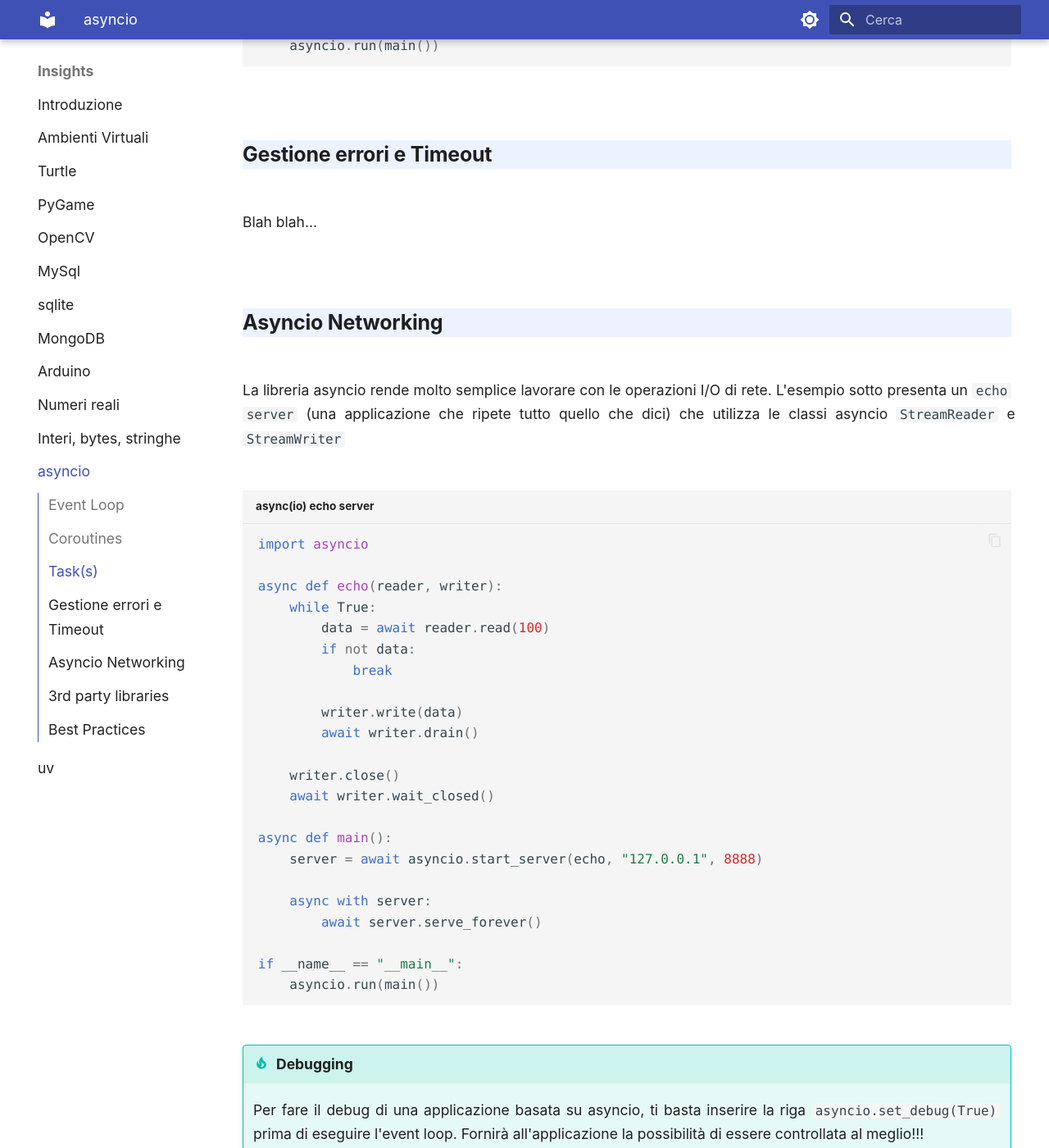
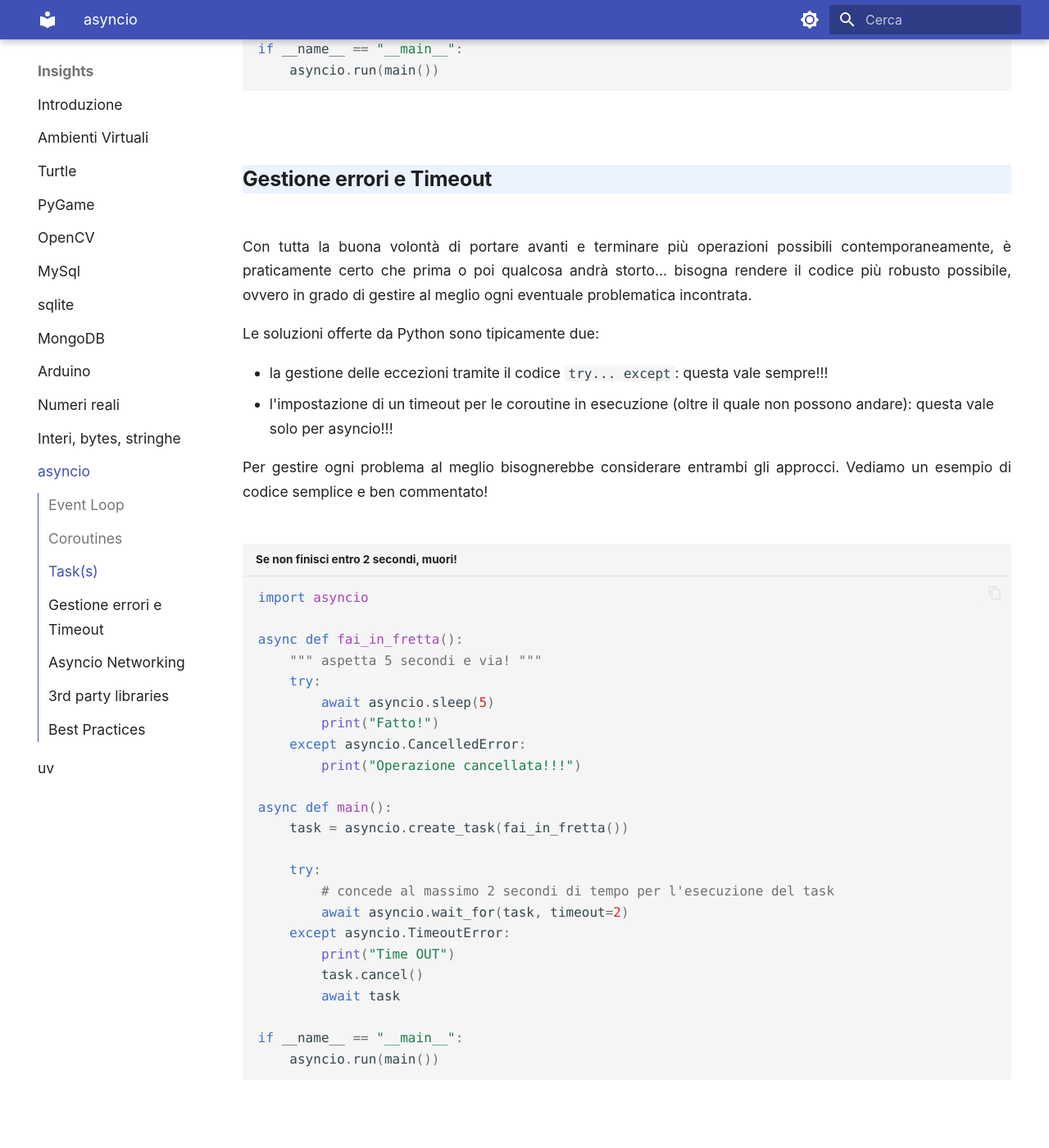
Before and after one commit to adjamhub/pyhandouts, an MkDocs documentation site: the page built from docs/insights/99_asyncio.md, in a window 1280 px wide and 1400 px high, scrolled down 2558 px. Shown: the whole window at 82% size. Built offline with MkDocs 1.6.1 and Material for MkDocs 9.7.7, drawn with Linux system fonts in a browser that asks for light colours; some of the changed text lies outside the part shown.

Commit message:
asyncio intro. First level reached!

````diff
--- a/docs/insights/99_asyncio.md
+++ b/docs/insights/99_asyncio.md
@@ -25,7 +26,7 @@
 
 ## Coroutines
 Le **coroutine**(s) non sono altro che funzioni asincrone, ovvero definite con la sintassi `async def`. La loro caratteristica principale, rispetto
-alle normali funzioni è che hanno la facoltà di restituire il controllo all'event loop tramite l'utilizzo della keyword `await`, permettendo ad altre
+alle normali funzioni è che hanno la facoltà di restituire il controllo all'*event loop* tramite l'utilizzo della keyword `await`, permettendo ad altre
 operazioni di essere eseguite nel frattempo.
 
 
@@ -33,7 +34,7 @@
 import asyncio
 
 async def saluta(nome, delay):
-    """ Aspetta delay secondi (asincrono) e poi saluta {nome}"""
+    """ Aspetta {delay} secondi (asincrono) e poi saluta {nome}"""
     await asyncio.sleep(delay)
     print(f"Ciao, {nome}!")
 
@@ -53,7 +54,7 @@
 ```
 
 ## Task(s)
-Un `asyncio task` è una coroutine in programma per l'esecuzione e gestita in maniera indipendente.
+Un **task asyncio** è una coroutine in programma per l'esecuzione e gestita in maniera indipendente.
 
 ``` py title="Creazione ed esecuzione di task asincroni"
 import asyncio
@@ -78,12 +79,49 @@
 
 ## Gestione errori e Timeout
 
-Blah blah...
+Con tutta la buona volontà di portare avanti e terminare più operazioni possibili contemporaneamente, è praticamente
+certo che prima o poi qualcosa andrà storto... bisogna rendere il codice più robusto possibile, ovvero in grado di gestire al meglio
+ogni eventuale problematica incontrata.
+
+Le soluzioni offerte da Python sono tipicamente due:
+
+- la gestione delle eccezioni tramite il codice `try... except`: questa vale sempre!!!
+- l'impostazione di un timeout per le coroutine in esecuzione (oltre il quale non possono andare): questa vale solo per asyncio!!!
+
+Per gestire ogni problema al meglio bisognerebbe considerare entrambi gli approcci. Vediamo un esempio di codice semplice e ben commentato!
+
+
+``` py title="Se non finisci entro 2 secondi, muori!"
+import asyncio
+
+async def fai_in_fretta():
+    """ aspetta 5 secondi e via! """
+    try:
+        await asyncio.sleep(5)
+        print("Fatto!")
+    except asyncio.CancelledError:
+        print("Operazione cancellata!!!")
+
+async def main():
+    task = asyncio.create_task(fai_in_fretta())
+
+    try:
+        # concede al massimo 2 secondi di tempo per l'esecuzione del task
+        await asyncio.wait_for(task, timeout=2)
+    except asyncio.TimeoutError:
+        print("Time OUT")
+        task.cancel()
+        await task
+
+if __name__ == "__main__":
+    asyncio.run(main())
+```
+
 
 
 ## Asyncio Networking
 
-La libreria asyncio rende molto semplice lavorare con le operazioni I/O di rete. L'esempio sotto presenta un `echo server`
+La libreria `asyncio` rende molto semplice lavorare con le operazioni I/O di rete. L'esempio sotto presenta un **echo server**
 (una applicazione che ripete tutto quello che dici) che utilizza le classi asyncio `StreamReader` e `StreamWriter`
 
 
@@ -115,29 +153,38 @@
 
 !!! tip "Debugging"
     Per fare il debug di una applicazione basata su asyncio, ti basta inserire la riga
-    `asyncio.set_debug(True)` prima di eseguire l'event loop. Fornirà all'applicazione
-    la possibilità di essere controllata al meglio!!!
+    `asyncio.set_debug(True)` prima di eseguire l'*event loop*. <br>
+    Fornirà all'applicazione la possibilità di essere controllata al meglio!!!
 
 
 
 ## 3rd party libraries
 
-Blah blah...
+Vista la grande qualità per cui asyncio si è subita distinta, sono immediatamente state implementate librerie specifiche, basate su di essa per i casi
+più disparati:
+
+- `aiohttp`, una libreria che implementa framework HTTP client/server
+- `aiomysql`, una libreria asincrona per interagire con il database MySQL e MariaDB
+- `AsyncSSH`, una libreria asincorna per implementare un client o un server SSH
+- `aiodns`, un semplice DNS resolver basato su asyncio
+- `aioping`, una libreria asincrona per il protocollo ICMP (su cui si basa ping)
+- `asynctest`, una libreria per i test su funzioni e librerie asincrone-
+
+Molti (ma non tutti) sono genericamente indicati su questo strano sito: <a href="https://github.com/timofurrer/awesome-asyncio" target="_blank">Awesome AsyncIO</a>
+
+Trovare esempi in rete di utilizzo di queste librerie diventa ogni giorno più facile.
 
 
 ## Best Practices
 
 
 - Usa `async def` per definire una coroutine e `await` per metterla in pausa.
+- Usa `asyncio.gather()` o `asyncio.create_task()` per eseguire coroutine in maniera concorrente.
+- Gestisci le eccezioni nei blocchi `try... except`.
+- Usa `asyncio.wait_for()` per impostare timeout alle coroutines.
+- Chiudi sempre le risorse, come i file o le connessioni di rete, quando non le usi più.
+- Usa librerie di terze parti basate su asyncio per le migliori performance su compiti specifici.
+- Usa il *debug mode* di asyncio per controllare il codice.
 
-- Usa `asyncio.gather()` o `asyncio.create_task()` per eseguire coroutine in maniera concorrente.
-
-- Gestisci le eccezioni nei blocchi `try... except`.
-
-- Usa `asyncio.wait_for()` per impostare timeout alle coroutines.
-
-- Chiudi sempre le risorse, come i file o le connessioni di rete, quando non le usi più.
-
-- Usa librerie di terze parti basate su asyncio per le migliori performance su compiti specifici.
-
-- Usa il *debug mode* di asyncio per controllare il codice.
+<br>
+<br>
````
Also changed, not shown: other parts of docs/insights/99_asyncio.md (+3 -2 lines).
